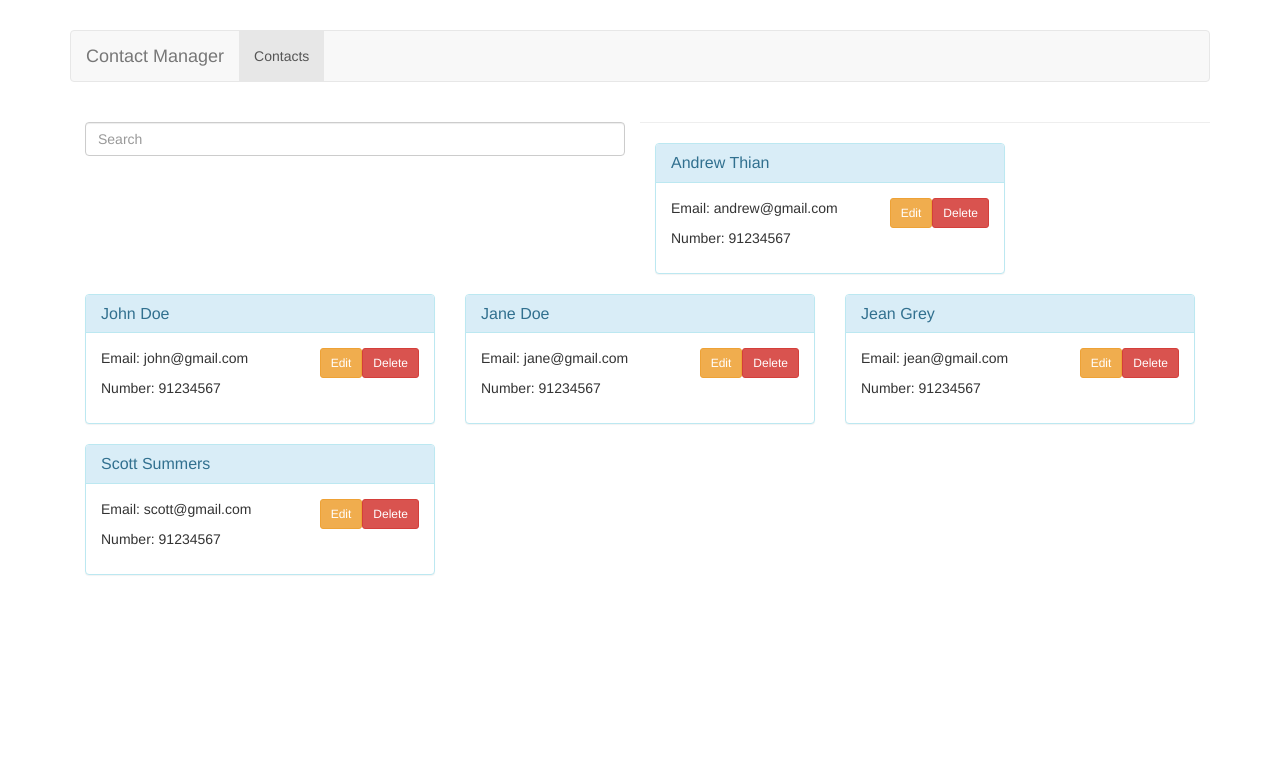
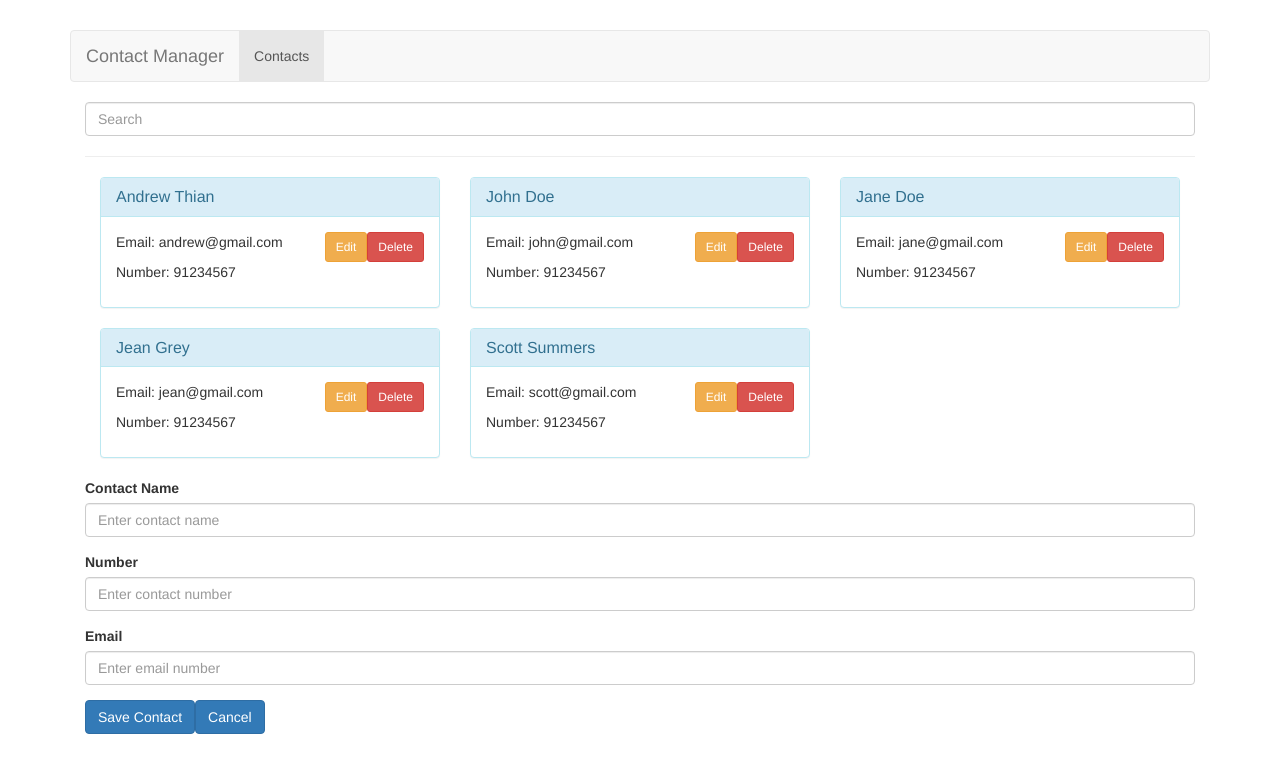
Before and after one commit to AndrewThian/redmart_assignment, a Vue app: page /contacts in a window 1280 px wide. Shown: the top 772 px of the page. Built offline with nearby package versions, Linux system fonts and the light colour scheme.

Commit message:
impl add and edit functionality with contact form

```diff
--- a/src/components/Header.vue
+++ b/src/components/Header.vue
@@ -16,6 +16,7 @@
 
 <script>
 export default {
+
 }
 </script>
 
--- a/src/components/Home.vue
+++ b/src/components/Home.vue
@@ -1,6 +1,24 @@
 <template>
-  <div class="home">
+  <div class="col-md-6">
     <h1>Home</h1>
+    <hr>
+    <h3>Functionality</h3>
+    <p>You can search for contacts, vuex for managing stored data, firebase for saving data and simple usage of vue-router. Finally, deployed on AWS S3 servers as single page app.</p>
+    <p>Basic CRUD functionality:</p>
+    <ul>
+      <li>Add</li>
+      <li>Edit</li>
+      <li>Delete</li>
+    </ul>
+    <hr>
+    <h3>Tests</h3>
+    <p>Simple test with Karma and Nightwatch for e2e testing</p>
+    <p>Test suite covers:</p>
+    <ul>
+      <li>CRUD functionality with vuex</li>
+      <li>Testing save feature with firebase</li>
+      <li>Search function testing</li>
+    </ul>
   </div>
 </template>
 
--- a/src/components/contacts/Contact.vue
+++ b/src/components/contacts/Contact.vue
@@ -12,7 +12,7 @@
           <p>Number: {{ contact.number }}</p>
         </div>
         <div class="pull-right">
-          <button class="btn btn-sm btn-warning">Edit</button>
+          <button class="btn btn-sm btn-warning" @click="onEdit(contact)">Edit</button>
           <button class="btn btn-sm btn-danger">Delete</button>
         </div>
       </div>
@@ -22,7 +22,13 @@
 
 <script>
   export default {
-    props: ['contact']
+    props: ['contact'],
+    methods: {
+      onEdit (contact) {
+        console.log('edit form')
+        this.$emit('edit', contact)
+      }
+    }
   }
 </script>
 
--- a/src/components/contacts/Contacts.vue
+++ b/src/components/contacts/Contacts.vue
@@ -1,27 +1,44 @@
 <template>
   <div>
-    <div class="col-md-6">
+    <div class="col-sm-12 col-md-12 col-lg-12">
       <input
         type="text"
         class="form-control"
         placeholder="Search"
         v-model="searchParams">
+        <hr>
     </div>
-    <hr>
-    <app-contact
-      v-for="contact in filteredContacts"
-      :contact="contact"
-      :key="contact.email"
-      ></app-contact>
+    <div class="col-sm-12 col-md-12 col-lg-12">
+      <app-contact
+        v-for="contact in filteredContacts"
+        :contact="contact"
+        :key="contact.email"
+        v-on:edit="onEditClicked"
+        ></app-contact>
+        <hr>
+    </div>
+    <div class="col-sm-12 col-md-12 col-lg-12">
+      <save-contact-form
+        :contact="contactInForm"
+        v-on:submit="onFormSave"
+        v-on:cancel="resetContactInForm"
+      ></save-contact-form>
+    </div>
   </div>
 </template>
 
 <script>
 import Contact from './Contact.vue'
+import SaveContactForm from './SaveContactForm.vue'
 
 export default {
   data () {
     return {
+      contactInForm: {
+        name: '',
+        number: null,
+        email: ''
+      },
       contacts: [
         { name: 'Andrew Thian', email: 'andrew@gmail.com', number: 91234567 },
         { name: 'John Doe', email: 'john@gmail.com', number: 91234567 },
@@ -32,6 +49,30 @@ export default {
       searchParams: ''
     }
   },
+  methods: {
+    onFormSave (contact) {
+      console.log('contact saved')
+      const emailIndex = this.contacts.findIndex(c => c.email === contact.email)
+      // checking if contact is unique in contacts array
+      if (emailIndex !== -1) {
+        this.contacts.splice(emailIndex, 1, contact)
+      } else {
+        this.contacts.push(contact)
+      }
+      // clear contact form
+      this.resetContactInForm()
+    },
+    resetContactInForm () {
+      this.contactInForm = {
+        name: '',
+        number: null,
+        email: ''
+      }
+    },
+    onEditClicked (contact) {
+      this.contactInForm = { ...contact }
+    }
+  },
   computed: {
     filteredContacts () {
       return this.contacts.filter(contact => {
@@ -40,7 +81,8 @@ export default {
     }
   },
   components: {
-    appContact: Contact
+    appContact: Contact,
+    SaveContactForm: SaveContactForm
   }
 }
 </script>
--- /dev/null
+++ b/src/components/contacts/SaveContactForm.vue
@@ -0,0 +1,43 @@
+<template>
+  <form>
+    <div class="form-group">
+      <label for="contactName">Contact Name</label>
+      <input
+        type="text"
+        class="form-control"
+        placeholder="Enter contact name"
+        v-model="contact.name">
+    </div>
+    <div class="form-group">
+      <label for="contactNumber">Number</label>
+      <input type="number" class="form-control" placeholder="Enter contact number"
+      v-model="contact.number">
+    </div>
+    <div class="form-group">
+      <label for="contactNumber">Email</label>
+      <input type="text" class="form-control" placeholder="Enter email number"
+      v-model="contact.email">
+    </div>
+    <button type="submit" v-on:click.prevent="onSubmit" class="btn btn-primary">{{ (contact.email === '') ? 'Save Contact' : 'Save Edit' }}</button>
+    <button type="submit" v-on:click.prevent="onCancel" class="btn btn-primary">Cancel</button>
+  </form>
+</template>
+
+<script>
+export default {
+  props: ['contact'],
+  methods: {
+    onSubmit () {
+      console.log('form added')
+      this.$emit('submit', this.contact)
+    },
+    onCancel () {
+      console.log('form cancelled')
+      this.$emit('cancel')
+    }
+  }
+}
+</script>
+
+<style lang="css">
+</style>
```
